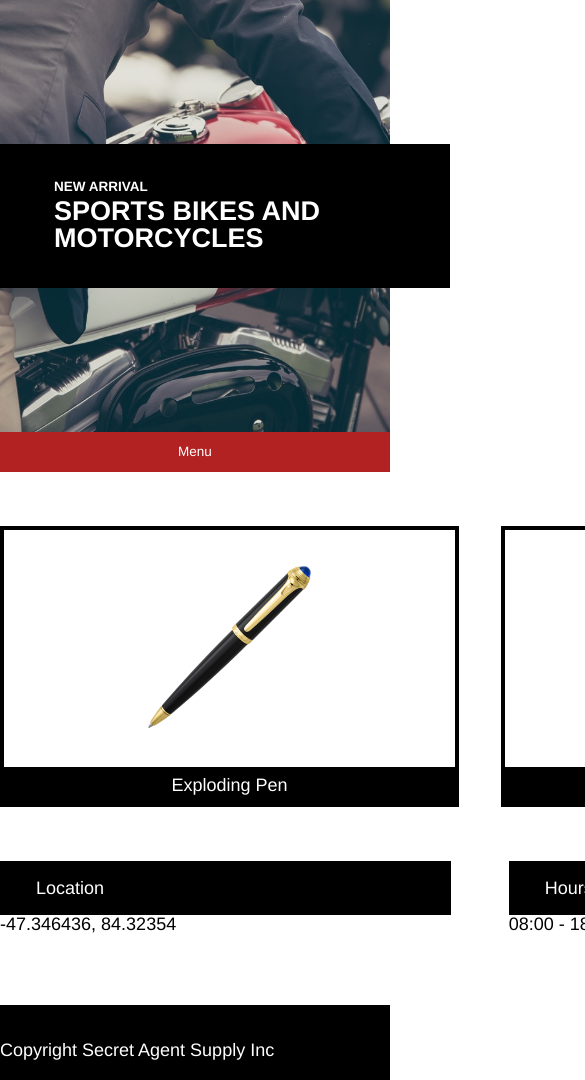
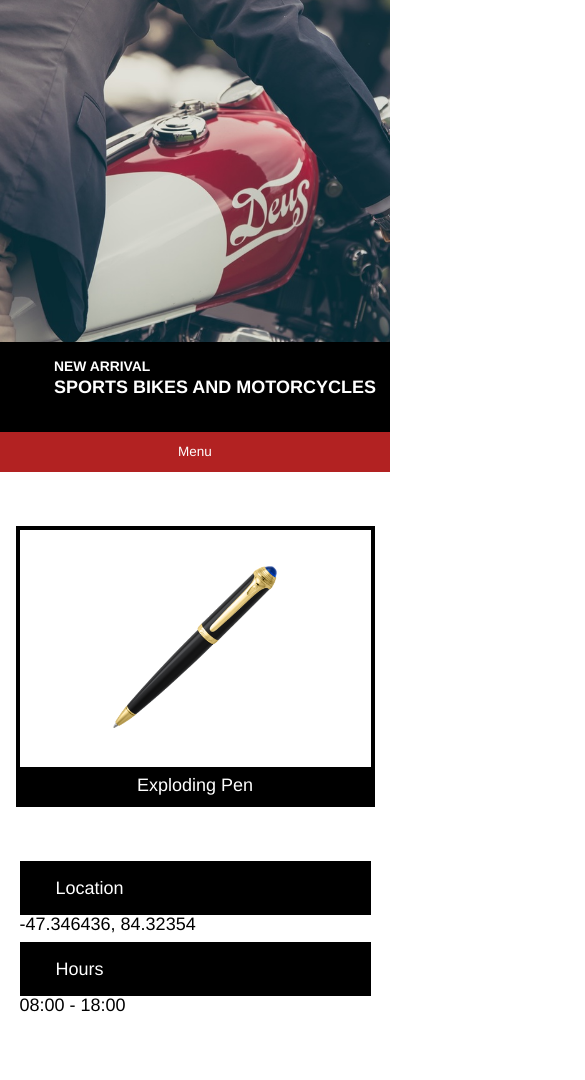
Before and after one commit to cubelist/SecretAgentSupply, a plain HTML site: page index.html in a window 390 px wide. Shown: the part 60-1140 px from the top of the page, 585 px wide, since content can reach past the window. Drawn offline with Linux system fonts and the light colour scheme.

Commit message:
Finished 470px version - final.

```diff
--- a/index.html
+++ b/index.html
@@ -67,7 +67,7 @@
 
         </div>
 
-        <div class="item-container">
+        <div class="item-container" id="watchcontainer">
 
           <div class="item-img">
             <img src="./resources/images/watch.png">
--- a/resources/css/style.css
+++ b/resources/css/style.css
@@ -167,7 +167,7 @@ footer {
   height: 5rem;
 }
 
-/*Media Queries*/
+/*1024px Screen Media Query*/
 
 @media only screen and (max-width: 1024px) {
 
@@ -203,18 +203,66 @@ nav  {
 }
 
 #newarrival {
-  /*font-weight: bold;*/
   font-size: 0.75rem;
-  /*margin-top: 2rem;
-  margin-left: 3rem;*/
 }
 
 #SBAM {
   font-size: 1.5rem;
-  /*font-weight: bold;
-  margin-top: 0.25rem;
-  margin-left: 3rem;
-  margin-bottom: 2rem;*/
 }
 
 }
+
+/*470px Screen Media Query*/
+
+@media only screen and (max-width: 470px) {
+
+#newarrival {
+  font-size: 0.77rem;
+  margin-top: 1rem;
+  margin-right: 2rem;
+}
+
+#SBAM {
+  font-size: 1rem;
+}
+
+.banner-strap-container {
+  width: 100%;
+  margin-top: 20rem;
+  height: 5rem;
+}
+
+.main-banner-container .container {
+  width: 100%
+}
+
+#watchcontainer {
+  display: none;
+}
+
+.item-container {
+  width: 90%;
+}
+
+.supp-info-container {
+  flex-direction: column;
+}
+
+.supp-info-label {
+  margin-bottom: 0.5rem;
+  width: 90%;
+}
+
+footer {
+  justify-content: flex-start;
+}
+
+.container {
+  width: auto;
+}
+
+.items-container,
+.supp-info-container {
+  align-items: center;
+  justify-content: center;
+}
```
